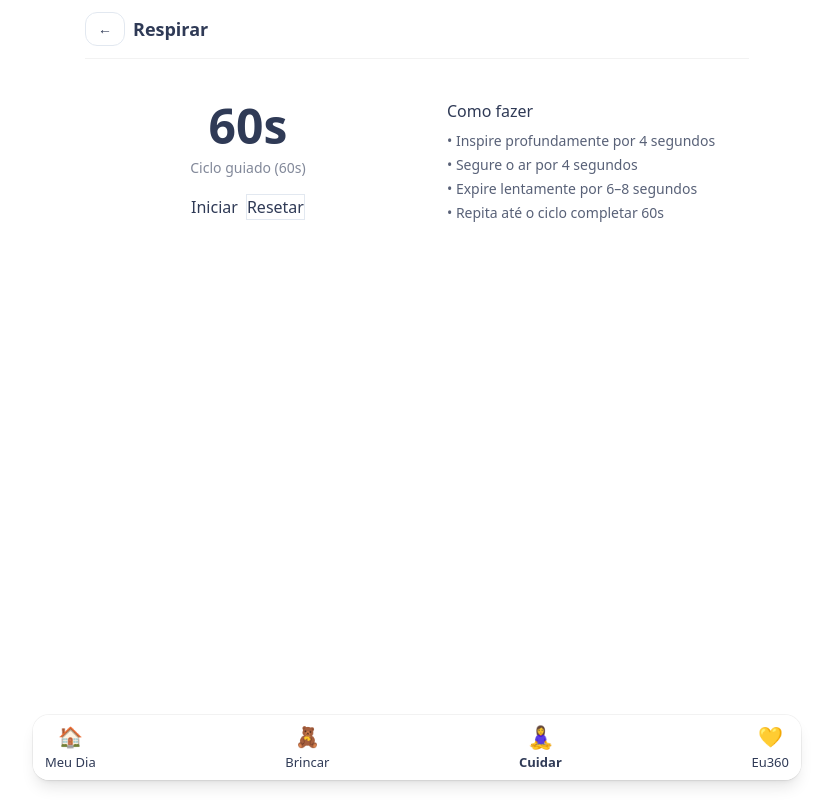
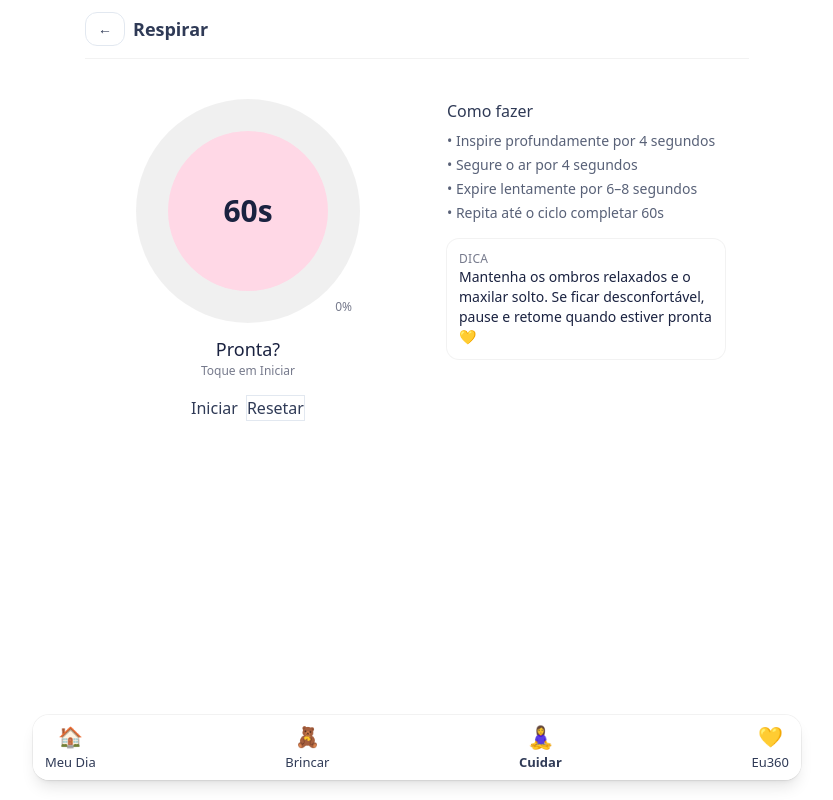
Before and after one commit to simonebrusco/materna360-app, a Next.js app in the folder materna360_starter/: page /cuidar/respirar in a window 1280 px wide. Shown: the whole page, without its empty margins (223-1056 px from the left). Built offline with nearby package versions, Linux system fonts and the light colour scheme.

Commit message:
Update page.jsx

```diff
--- a/materna360_starter/app/cuidar/respirar/page.jsx
+++ b/materna360_starter/app/cuidar/respirar/page.jsx
@@ -1,6 +1,6 @@
 "use client";
 
-import { useEffect, useRef, useState } from "react";
+import { useEffect, useMemo, useRef, useState } from "react";
 import AppBar from "../../../components/AppBar";
 import GlassCard from "../../../components/GlassCard";
 import { get, set, keys } from "../../../lib/storage";
@@ -20,6 +20,24 @@ function addBreathMinute() {
   if (typeof window !== "undefined") {
     window.dispatchEvent(new CustomEvent("m360:win", { detail: { type: "badge", name: "Cuidar de Mim" } }));
     window.dispatchEvent(new CustomEvent("m360:toast", { detail: { message: "+1 min de respiração 🌬️" } }));
+  }
+}
+
+// calcula a fase do ciclo box-breath 4-4-6 dentro de 60s (ciclo de 14s)
+function useBreathCue(sec, running) {
+  // elapsed cresce de 0 → 60
+  const elapsed = 60 - sec;
+  const t = elapsed % 14; // 0..13
+  if (!running) return { cue: "Pronta?", sub: "Toque em Iniciar", phasePct: 0 };
+
+  if (t < 4) {
+    return { cue: "Inspire", sub: "4s de entrada de ar", phasePct: Math.round(((t + 1) / 4) * 100) };
+  } else if (t < 8) {
+    const k = t - 4;
+    return { cue: "Segure", sub: "4s de pausa", phasePct: Math.round(((k + 1) / 4) * 100) };
+  } else {
+    const k = t - 8; // 0..5
+    return { cue: "Expire", sub: "6–8s soltando o ar", phasePct: Math.round(((k + 1) / 6) * 100) };
   }
 }
 
@@ -44,20 +62,67 @@ export default function RespirarPage() {
     return () => clearInterval(timerRef.current);
   }, [running]);
 
+  // dica textual da fase (inspire/segure/expire)
+  const { cue, sub, phasePct } = useBreathCue(sec, running);
+
+  // progresso total (0..100) do minuto
+  const totalPct = useMemo(() => Math.round(((60 - sec) / 60) * 100), [sec]);
+
+  // ring visual com conic-gradient
+  const ringStyle = useMemo(() => ({
+    background: `conic-gradient(#ff005e ${totalPct * 3.6}deg, rgba(0,0,0,0.06) 0deg)`,
+  }), [totalPct]);
+
   return (
     <main className="max-w-5xl mx-auto px-5 pb-24">
       <AppBar title="Respirar" backHref="/cuidar" />
 
       <section className="mt-4 grid grid-cols-1 sm:grid-cols-2 gap-3">
         <GlassCard className="p-6 flex flex-col items-center justify-center">
-          <div className="text-5xl font-semibold tabular-nums">{sec}s</div>
-          <div className="mt-2 text-sm opacity-60">Ciclo guiado (60s)</div>
+          {/* Círculo animado */}
+          <div className="relative">
+            <div
+              className="h-44 w-44 md:h-56 md:w-56 rounded-full grid place-items-center"
+              style={ringStyle}
+              aria-hidden
+            >
+              <div
+                className={`h-32 w-32 md:h-40 md:w-40 rounded-full bg-[#ffd8e6] grid place-items-center
+                ${running ? "animate-[m360-breathe_4s_ease-in-out_infinite]" : ""}`}
+              >
+                <div className="text-3xl font-semibold tabular-nums text-[#1A2240]">{sec}s</div>
+              </div>
+            </div>
 
+            {/* marcação percentual pequena */}
+            <div className="absolute inset-0 grid place-items-end pr-2 pb-2">
+              <span className="text-xs text-[#1A2240]/60">{totalPct}%</span>
+            </div>
+          </div>
+
+          {/* cues */}
+          <div className="mt-3 text-center">
+            <div className="text-lg font-medium text-[#1A2240]">{cue}</div>
+            <div className="text-xs text-[#1A2240]/60">{sub}</div>
+            {running && (
+              <div className="mt-2 h-1.5 w-40 rounded-full bg-black/10 overflow-hidden mx-auto">
+                <div
+                  className="h-full bg-[#ff005e] transition-all"
+                  style={{ width: `${phasePct}%` }}
+                />
+              </div>
+            )}
+          </div>
+
+          {/* controles */}
           <div className="mt-4 flex gap-2">
             {!running ? (
               <button onClick={() => setRunning(true)} className="btn btn-primary">Iniciar</button>
             ) : (
-              <button onClick={() => { setRunning(false); clearInterval(timerRef.current); }} className="btn bg-white border border-slate-200">
+              <button
+                onClick={() => { setRunning(false); clearInterval(timerRef.current); }}
+                className="btn bg-white border border-slate-200"
+              >
                 Pausar
               </button>
             )}
@@ -78,6 +143,14 @@ export default function RespirarPage() {
             <li>• Expire lentamente por 6–8 segundos</li>
             <li>• Repita até o ciclo completar 60s</li>
           </ul>
+
+          <div className="mt-4 rounded-xl bg-white ring-1 ring-black/5 p-3">
+            <div className="text-xs uppercase tracking-wide text-[#1A2240]/60">Dica</div>
+            <div className="text-sm text-[#1A2240]">
+              Mantenha os ombros relaxados e o maxilar solto. Se ficar desconfortável,
+              pause e retome quando estiver pronta 💛
+            </div>
+          </div>
         </GlassCard>
       </section>
     </main>
```
